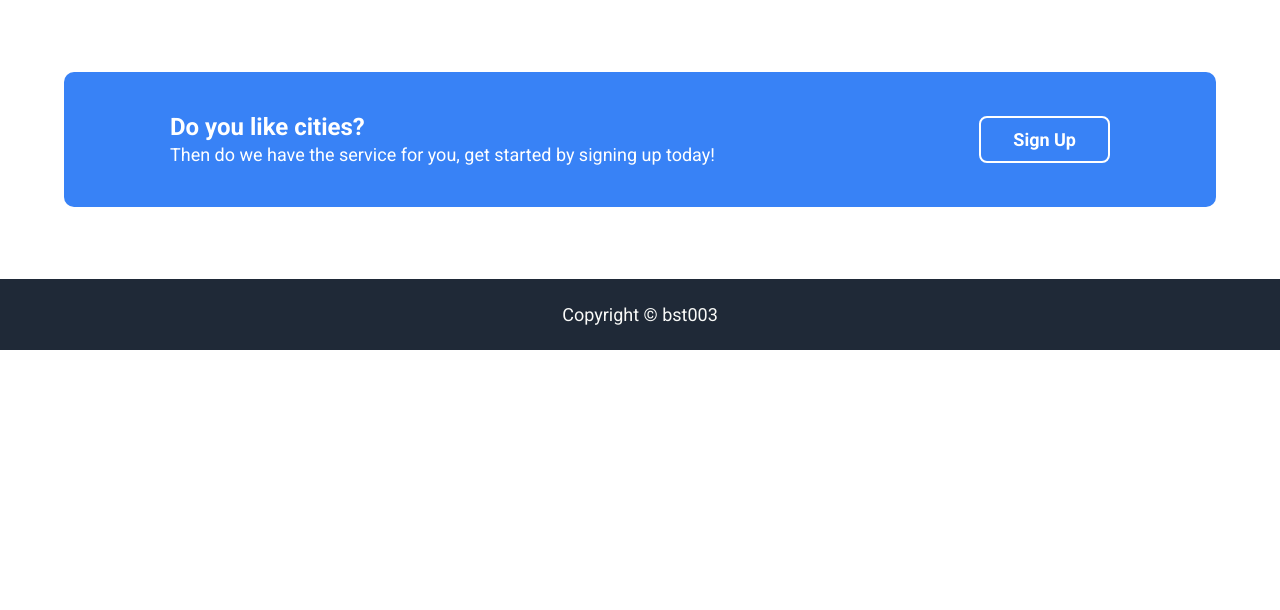
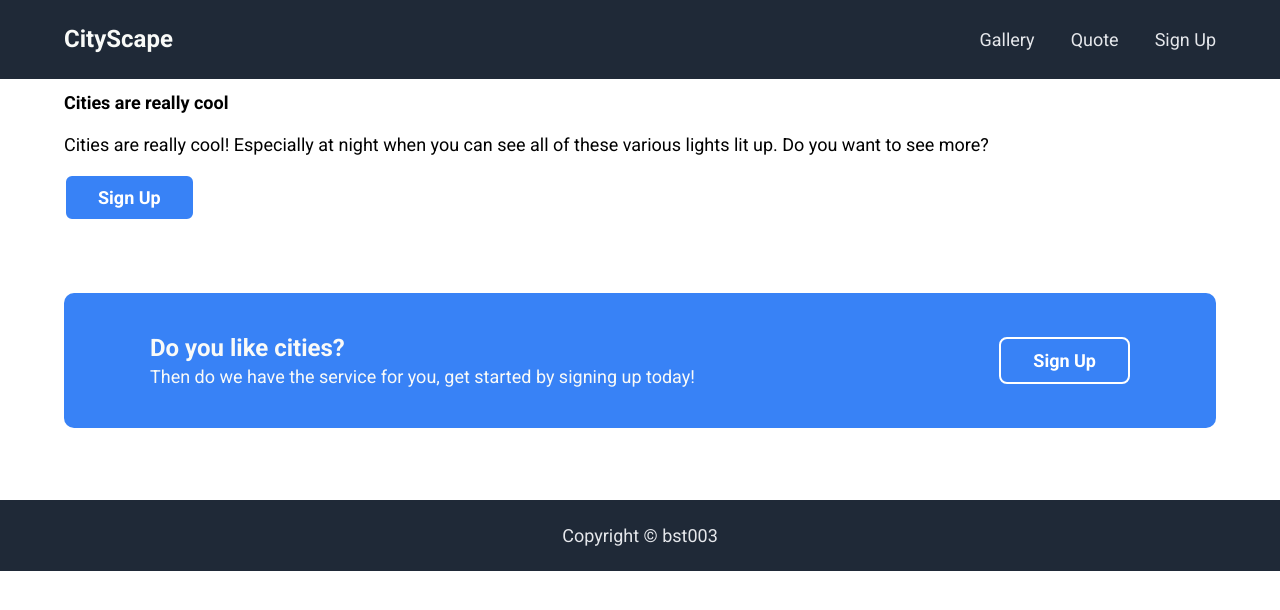
Before and after one commit to bst003/odin-landing-page, a plain HTML site: page index.html in a window 1280 px wide. Drawn offline with Linux system fonts and the light colour scheme.

Commit message:
Add header, prep text-image content

```diff
--- a/index.html
+++ b/index.html
@@ -13,9 +13,75 @@
 </head>
 <body>
 
+    <header>
+        <div class="wrap">
+            <div class="header-content">
+
+                <div class="logo">
+                    <p>
+                        CityScape
+                    </p>
+                </div>
+
+                <ul class="nav">
+                    <li>
+                        <a href="#">
+                            Gallery
+                        </a>
+                    </li>
+                    <li>
+                        <a href="#">
+                            Quote
+                        </a>
+                    </li>
+                    <li>
+                        <a href="#sign-up">
+                            Sign Up
+                        </a>
+                    </li>
+                </ul>
+
+            </div>
+        </div>
+    </header>
+
     <div class="site-content">
 
-        <div class="cta-section">
+        <div class="text-image">
+            <div class="wrap">
+                <div class="content-contain">
+
+                    <div class="text-content">
+
+                        <h1>
+                            Cities are really cool
+                        </h1>
+
+                        <p>
+                            Cities are really cool!
+                            Especially at night when you can see all of these various lights lit up.
+                            Do you want to see more?
+                        </p>
+
+                        <div class="buttons">
+                            <div class="button alt">
+                                <a href="#" class="button--link">
+                                    Sign Up
+                                </a>
+                            </div>
+                        </div>
+
+                    </div>
+
+                    <div class="image-content">
+
+                    </div>
+
+                </div>
+            </div>
+        </div>
+
+        <div id="sign-up" class="cta-section">
             <div class="wrap">
 
                 <div class="wide-cta">
--- a/style.css
+++ b/style.css
@@ -23,6 +23,9 @@ body *{
     max-width: 1180px;
     width: 90%;
     margin: 0 auto;}
+    .wrap.mini{
+        max-width: 1024px;
+    }
 
 .buttons{
     display: flex;}
@@ -47,6 +50,37 @@ body *{
                 color: #3882F6;}
 
 /*
+HEADER
+*/
+
+header{
+    padding: 24px 0px;
+    background-color: #1F2937;}
+    header .header-content{
+        display: flex;
+        justify-content: space-between;
+        align-items: center;}
+    header .logo p{
+        margin: 0px;
+        color: #F9FAF8;
+        font-size: 24px;
+        font-weight: 700;}
+
+    header .nav{
+        display: flex;
+        justify-content: flex-end;
+        column-gap: 36px;
+        list-style-type: none;
+        margin: 0px;
+        padding: 0px;}
+        header .nav li a{
+            color: #E5E7EB;
+            text-decoration: none;}
+            header .nav li a:hover,
+            header .nav li a:focus{
+                color: #3882F6;}
+
+/*
 SITE CONTENT
 */
 
@@ -62,13 +96,13 @@ SITE CONTENT
         align-items: center;
         justify-content: space-between;
         margin: 0 auto;
-        max-width: 940px;
+        max-width: 980px;
         width: 100%;}
     .wide-cta .content{
         width: 100%;}
         .wide-cta .content p{
             margin: 0px;
-            color: #fff;}
+            color: #F9FAF8;}
             .wide-cta .content p.title{
                 font-size: 24px;
                 font-weight: 700;}
@@ -85,5 +119,5 @@ footer{
     background-color: #1F2937;}
     footer p{
         margin: 0px;
-        color: #F9FAF8;
+        color: #E5E7EB;
         text-align: center;}
```
